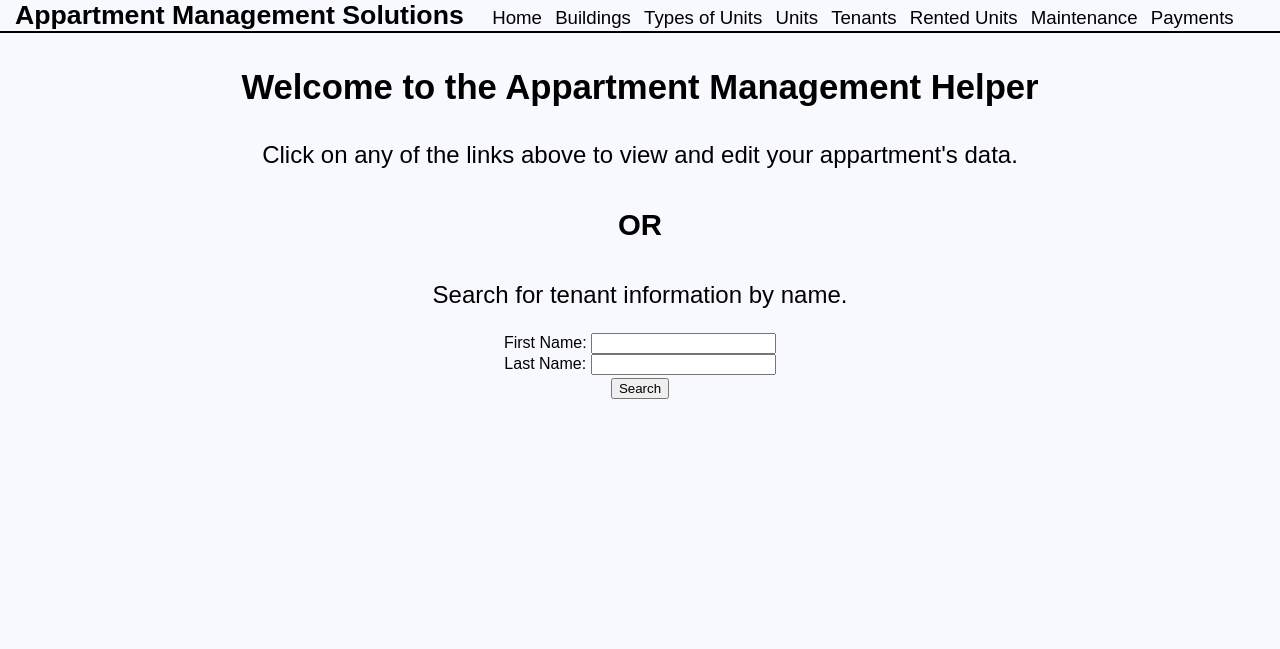
After one commit to ianwissy/ApartmentManager, a Flask app: page / in a window 1280 px wide. The commit adds this page. Shown: the top 649 px of the page. Run offline with Flask 2, Linux system fonts and the light colour scheme; some libraries are stand-ins or nearby versions.

Commit message:
Adding things

```diff
--- a/main.py
+++ b/main.py
@@ -15,6 +15,11 @@ def render_table(table, html):
 @app.route("/")
 def home():
     return render_template("home.html")
+
+
+@app.route("/search/<first_name>/<last_name>")
+def searching(first_name, last_name):
+    return json.dumps(search(first_name, last_name), default=str)
 
 
 @app.route("/tenants")
--- a/static/style.css
+++ b/static/style.css
@@ -29,6 +29,45 @@ h1{
   margin-right: 20px;
   font-size: 20pt;
   display: inline;
+}
+
+h3{
+  font-size: 26pt;
+  text-align: center;
+}
+
+h4{
+  font-size: 22pt;
+  text-align: center;
+}
+
+p{
+  text-align: center;
+  font-size: 18pt;
+}
+
+.inputblock{
+  display:flex;
+  flex-direction: column;
+}
+
+.inputrow{
+  display:block;
+  margin-left: auto;
+  margin-right: auto;
+}
+
+button{
+  margin: 3px;
+  margin-bottom: 10px;
+}
+
+input{
+  display: inline-block;
+}
+
+label{
+  display: inline-block;
 }
 
 #content{
--- /dev/null
+++ b/templates/home.html
@@ -0,0 +1,63 @@
+{% extends 'base.html'%}
+  {% block content %}
+    <h3> Welcome to the Appartment Management Helper </h3>
+    <p>Click on any of the links above to view and edit your appartment's data.</p>
+    <h4> OR </h4>
+    <p>Search for tenant information by name.</p>
+    <div class="inputblock">
+      <div class="inputrow">
+        <label>First Name:</label>
+        <input type="text" id="first_name" value="">
+      </div>
+      <div class="inputrow">
+        <label>Last Name:</label>
+        <input type="text" id="last_name" value="">
+      </div>
+      <div class="inputrow">
+        <button type="button" name="button" onclick="search()">Search</button>
+      </div>
+    </div>
+    <table id=datatable style="visibility:hidden;">
+      <thead>
+        <th>First Name</th>
+        <th>Last Name</th>
+        <th>Unit Type</th>
+        <th>Building</th>
+        <th>Price</th>
+      </thead>
+      <tbody id="tablebody">
+      </tbody>
+    </table>
+    <script>
+
+      async function search() {
+        console.log(document.getElementById("first_name"))
+        first_name = document.getElementById("first_name").value
+        last_name = document.getElementById("last_name").value
+        const response = await fetch(`/search/${first_name}/${last_name}`, {method:"GET"})
+        const resp = response.json()
+        .then(resp => {
+          to_delete = document.getElementById("tablebody").remove()
+          makeTable(resp)
+        })
+      }
+
+      function makeTable(data){
+        const dataTable = document.getElementById("datatable");
+        let tableBody = document.createElement("tbody")
+        tableBody.setAttribute("id","tablebody")
+        dataTable.appendChild(tableBody)
+        for (let row in data){
+          let tableRow = document.createElement("tr");
+          for (let cell in data[row]){
+            let tableCell = document.createElement("td");
+            tableCell.innerText = data[row][cell]
+            tableRow.appendChild(tableCell)
+          }
+          tableBody.appendChild(tableRow)
+        }
+        dataTable.style.visibility = "visible"
+      }
+
+    </script>
+  {% endblock %}
```
Also changed, not shown: databaseconnection.py (+18 -1 lines).
